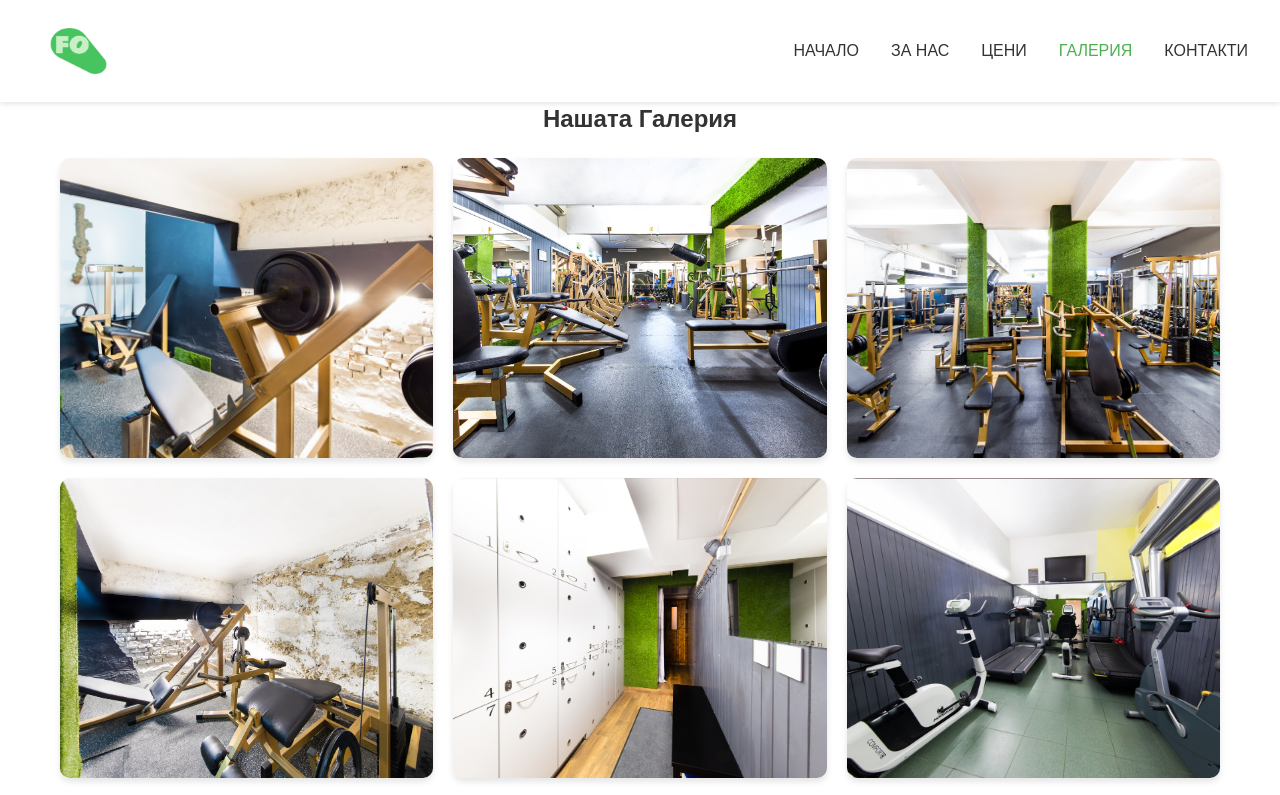
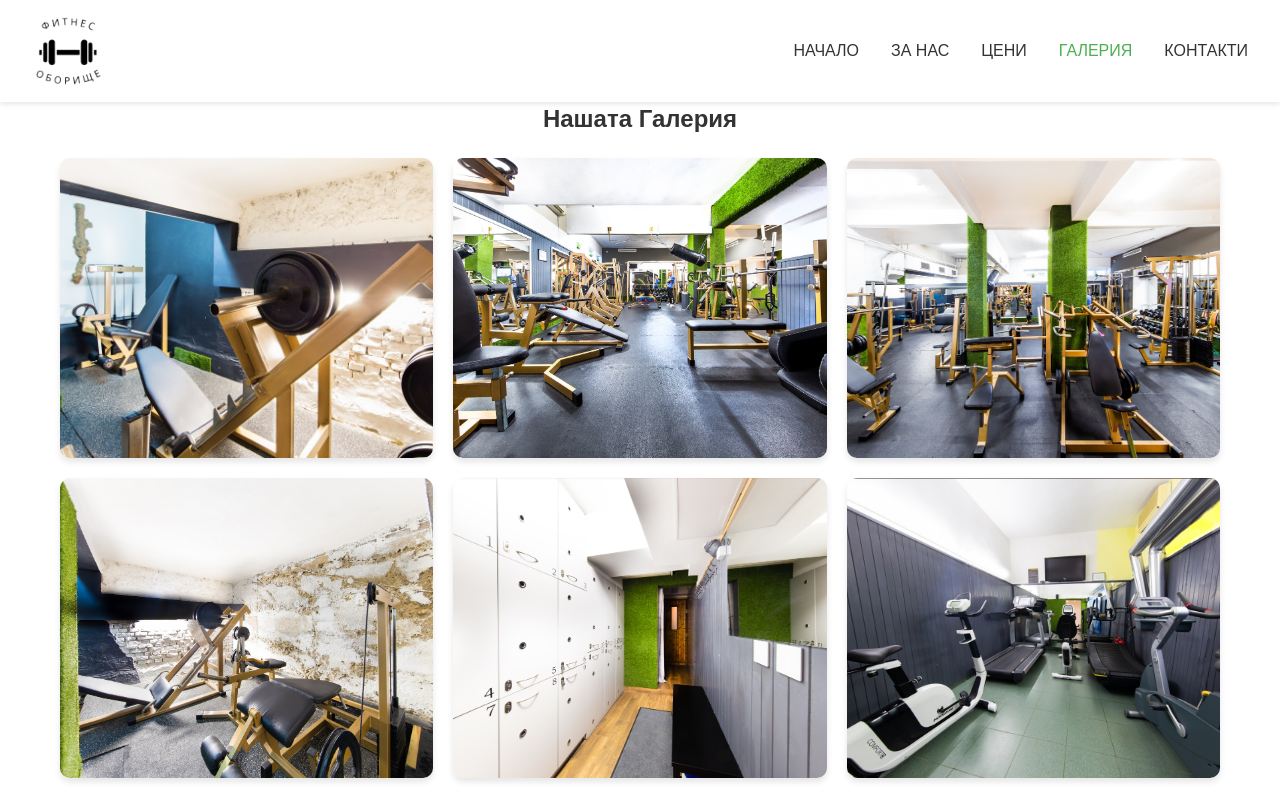
Before and after one commit to GeorgiGeorgievTsankov/fitness-oborishte, a website built with Vite: page gallery.html in a window 1280 px wide. Shown: the top 795 px of the page. Built offline with nearby package versions, Linux system fonts and the light colour scheme; files whose address does not match are found by name.

Commit message:
update logo

```diff
--- a/gallery.html
+++ b/gallery.html
@@ -16,7 +16,7 @@
     <nav>
       <div class="logo">
         <img
-          src="img/ico/logo.png"
+          src="img/ico/logo-preview.png"
           alt="Фитнес Оборище Лого"
           class="logo-img"
         />
```
